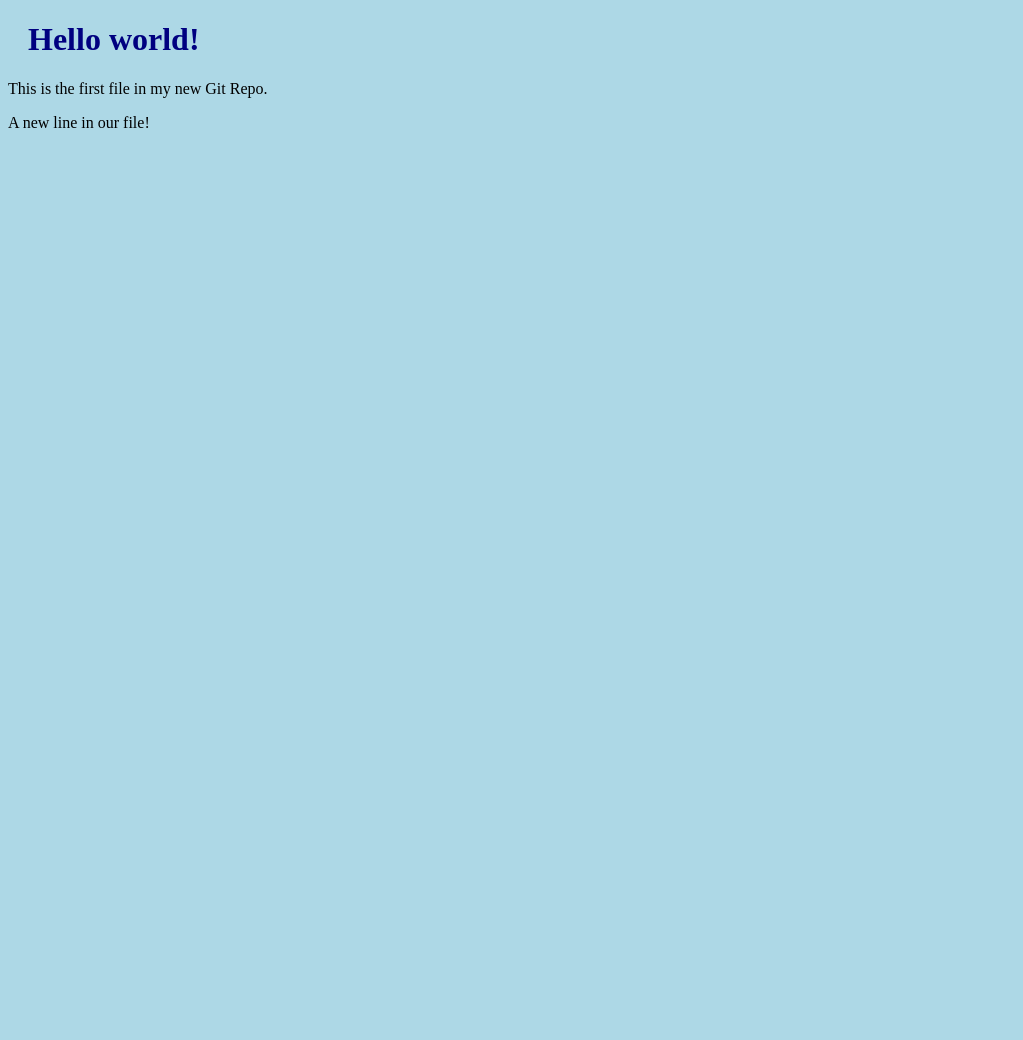
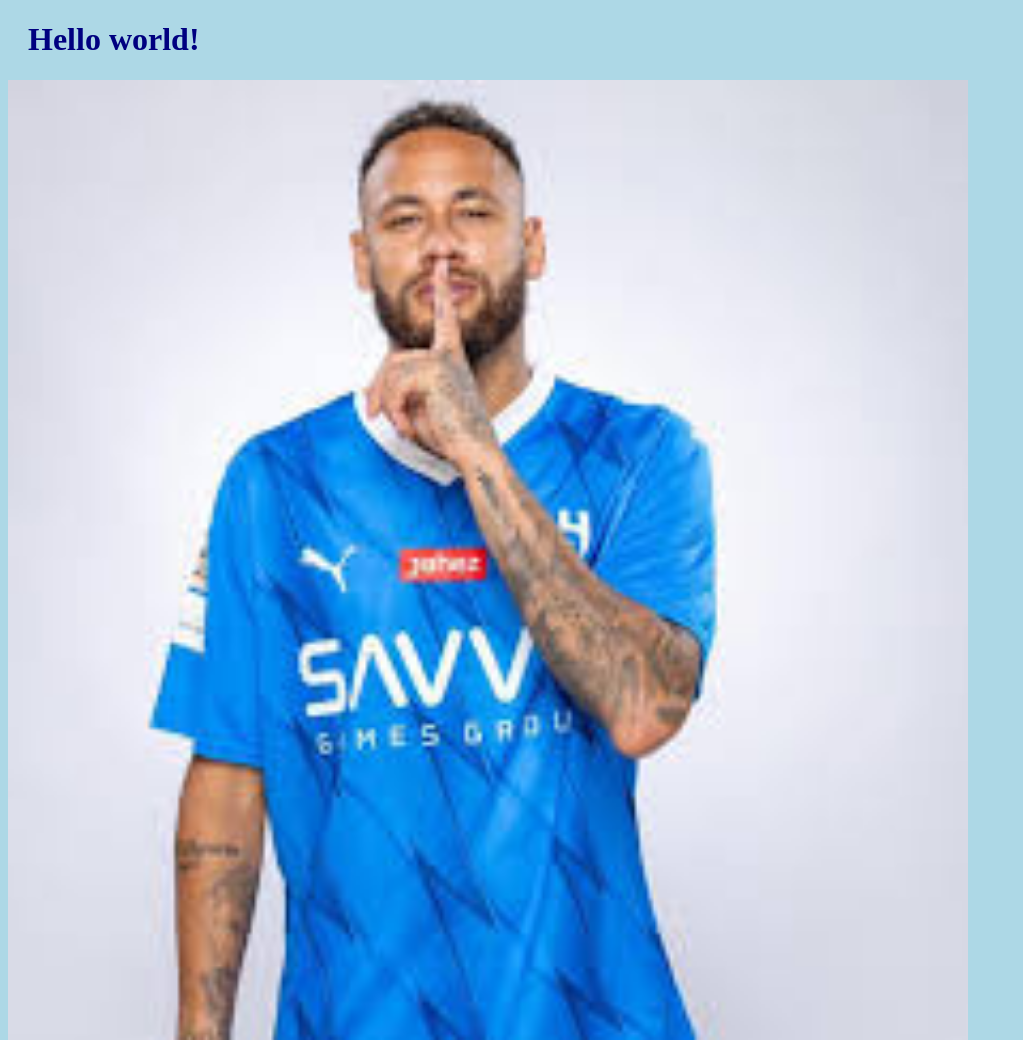
Before and after one commit to Dev-Kauan/gitDevOps, a plain HTML site: page index.html in a window 1280 px wide. Shown: the top 1040 px of the page, without its empty margins (0-1023 px from the left). Before the commit the page ends 800 px from the top, so only its background shows below. Drawn offline with Linux system fonts and the light colour scheme.

Commit message:
Added image to Hello World

```diff
--- a/index.html
+++ b/index.html
@@ -5,8 +5,12 @@
 <link rel="stylesheet" href="bluestyle.css">
 </head>
 <body>
+
 <h1>Hello world!</h1>
+<div><img src="neymar.jpg" alt="Hello World from Space"
+style="width:100%;max-width:960px"></div>
 <p>This is the first file in my new Git Repo.</p>
 <p>A new line in our file!</p>
+
 </body>
 </html>
```
Also changed, not shown: neymar.jpg (added). Lines whose indentation alone changed are shown as unchanged.
